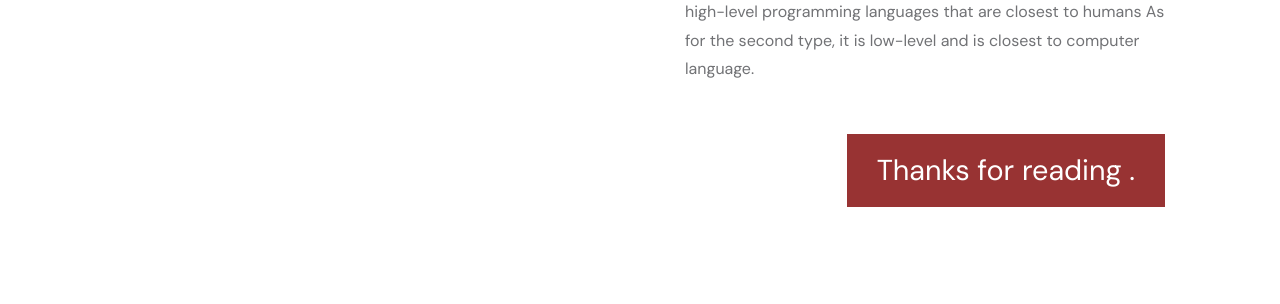
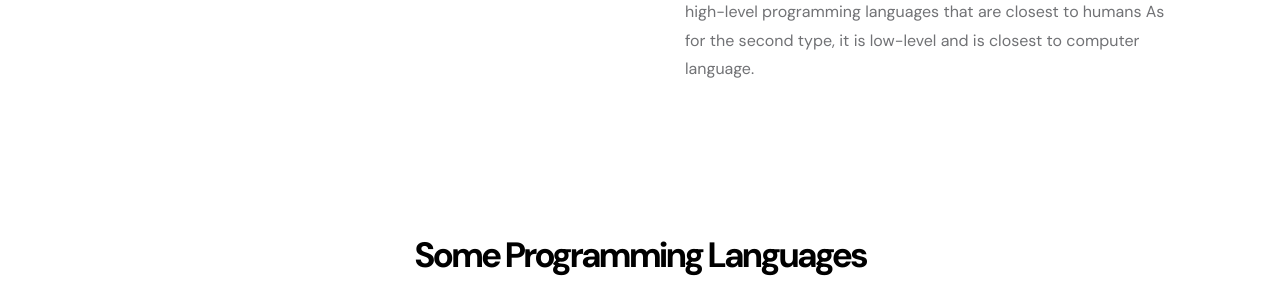
Before and after one commit to leoak710/sak2_, a plain HTML site: page index.html in a window 1280 px wide. Shown: the part 3120-3424 px from the top of the page. Drawn offline with Linux system fonts and the light colour scheme.

Commit message:
Update index.html

```diff
--- a/index.html
+++ b/index.html
@@ -8,7 +8,7 @@
         <meta name="description" content="">
         <meta name="author" content="TemplateMo">
 
-        <title>Ahmad Abu Khadra | Website</title>
+        <title>IT | Programing</title>
 
         <!-- CSS FILES -->
         <link rel="preconnect" href="https://fonts.googleapis.com">
@@ -271,8 +271,7 @@
                                         As for the second type, it is low-level and is closest to computer language.</p>
                                 </div>
                             </div>
-                            <a href="#home" class="tm-btn">Thanks for reading
-                                .</a>
+
                         </div>
                     </div>
                 </div>
```
